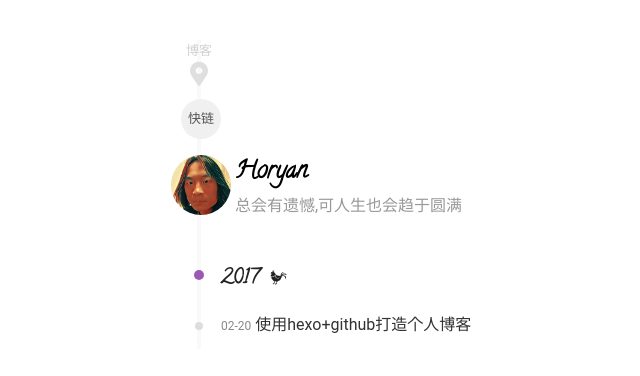
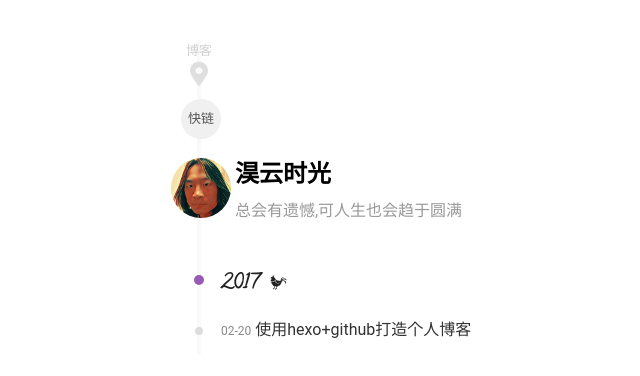
Before and after one commit to gslancer/horyan.github.io, a plain HTML site: page archives/2017/02/index.html in a window 1280 px wide. Shown: the whole page, without its empty margins (193-833 px from the left). Drawn offline with Linux system fonts and the light colour scheme; some packages are replaced by stand-ins of ours; a script that the page names is missing.

Commit message:
Update index.html

```diff
--- a/archives/2017/02/index.html
+++ b/archives/2017/02/index.html
@@ -7,7 +7,7 @@
 <head>
   <meta charset="utf-8">
 
-  <title>Archives: 2017/2 | 淏云的blog</title>
+  <title>Archives: 2017/2 | 淏云时光</title>
 
   <meta name="viewport" content="width=device-width, initial-scale=1, maximum-scale=1">
 
@@ -190,7 +190,7 @@
     </a>
     <div class="info">
       <h3 class="name" style="font-family: calligraffittiregular">
-        Horyan
+        淏云时光
       </h3>
       <div class="slogan">
         总会有遗憾,可人生也会趋于圆满
```
